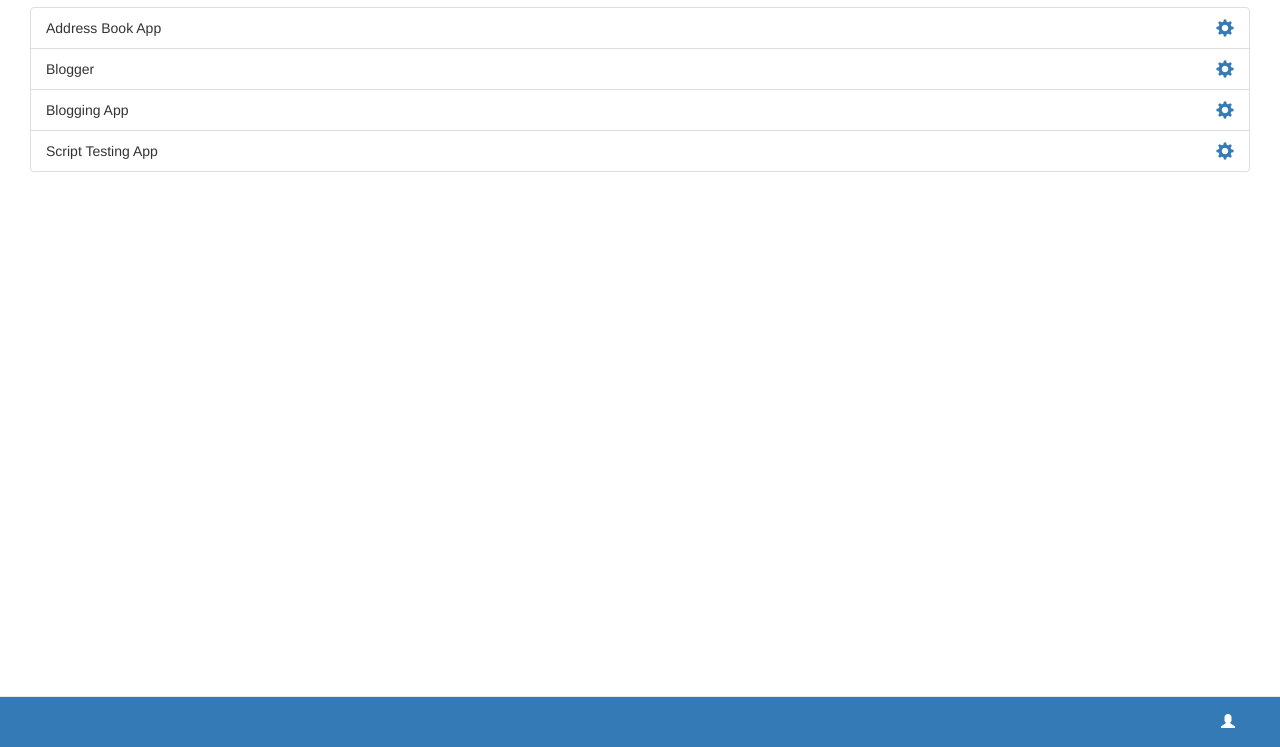
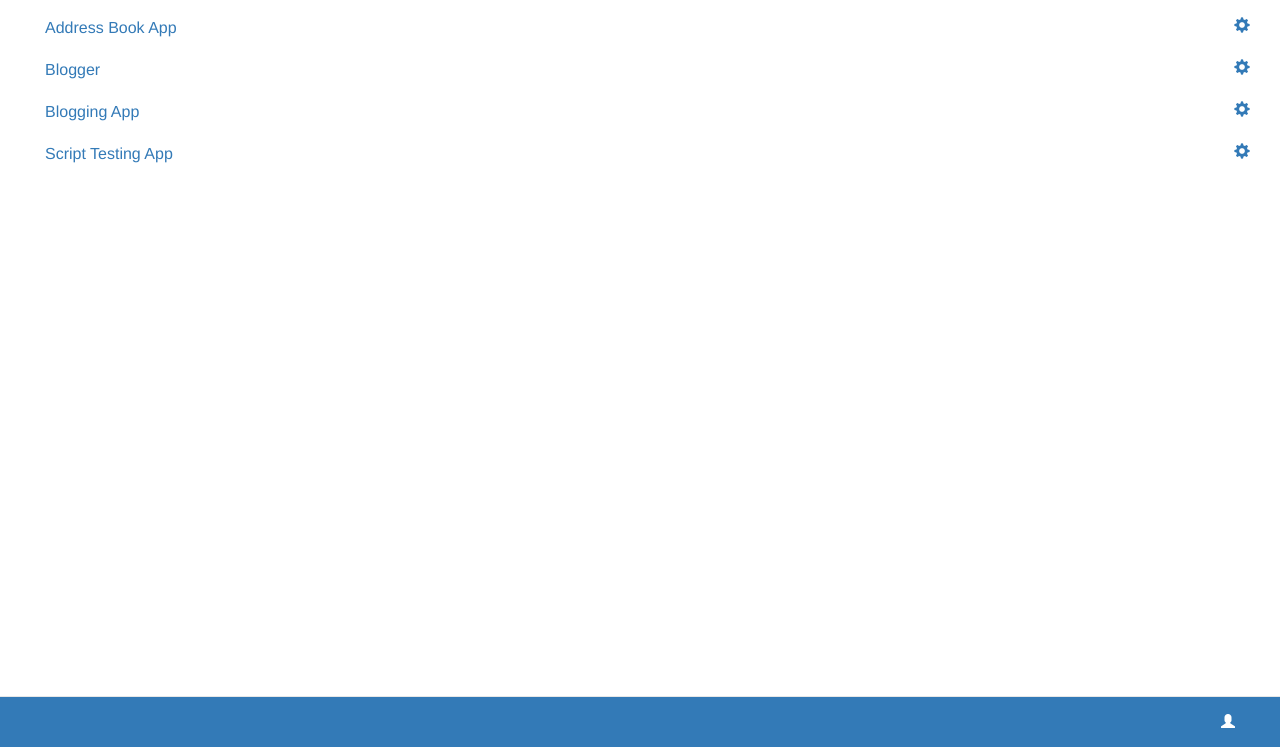
Before and after one commit to soumyaj/janardhanan-soumya-webdev, a website: page public/assignment/website-list.html in a window 1280 px wide. Shown: the part 53-800 px from the top of the page. Drawn offline with nearby package versions, Linux system fonts and the light colour scheme.

Commit message:
Bug fixes for website-list.html

```diff
--- a/public/assignment/css/user-website.css
+++ b/public/assignment/css/user-website.css
@@ -1,6 +1,7 @@
 input.form-control {
     margin-bottom: 5px
 }
+
 body {
     padding-top: 60px;
     padding-bottom: 60px;
@@ -22,7 +23,7 @@ body {
     background-color: #337ab7;
     font-size: 15px;
     color: white;
-    padding-top:3px;
+    padding-top: 3px;
 }
 .footer{
     background-color: #337ab7
@@ -34,12 +35,25 @@ body {
 
 .body-icon {
 
-    font-size: 18px;
+    font-size: 16px;
     color: #337ab7;
+    padding-left: 10px;
+}
 
+.row-padding {
+    padding-left: 10px;
 }
-p{
-    padding-top:3px;
+
+li {
+    padding-top: 3px;
     color: #337ab7;
-    font-size: 18px;
+    font-size: 16px;
 }
+
+li.borderless {
+    border-top: 0 none;
+    border-bottom: 0 none;
+    border-left: 0 none;
+    border-right: 0 none;
+    padding-right: 0px;
+}
```
